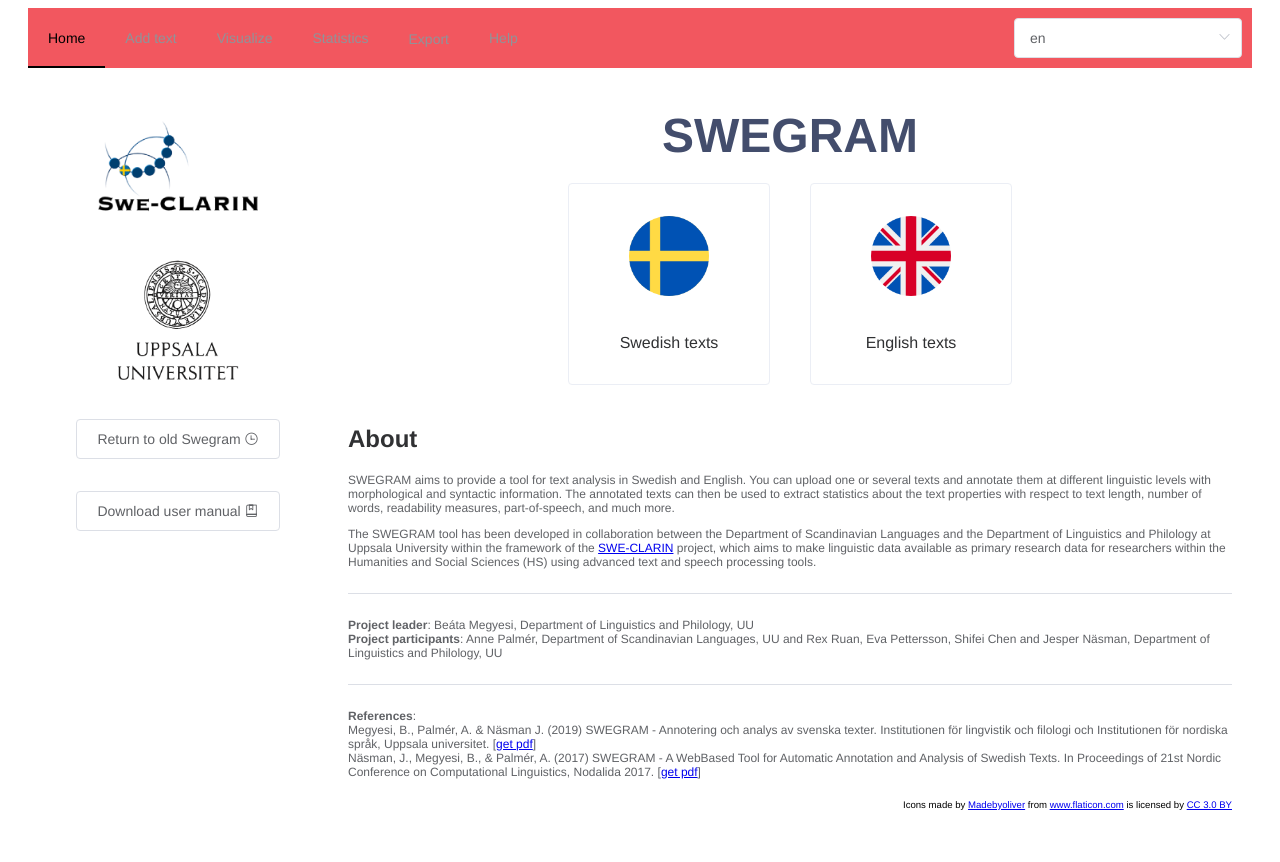
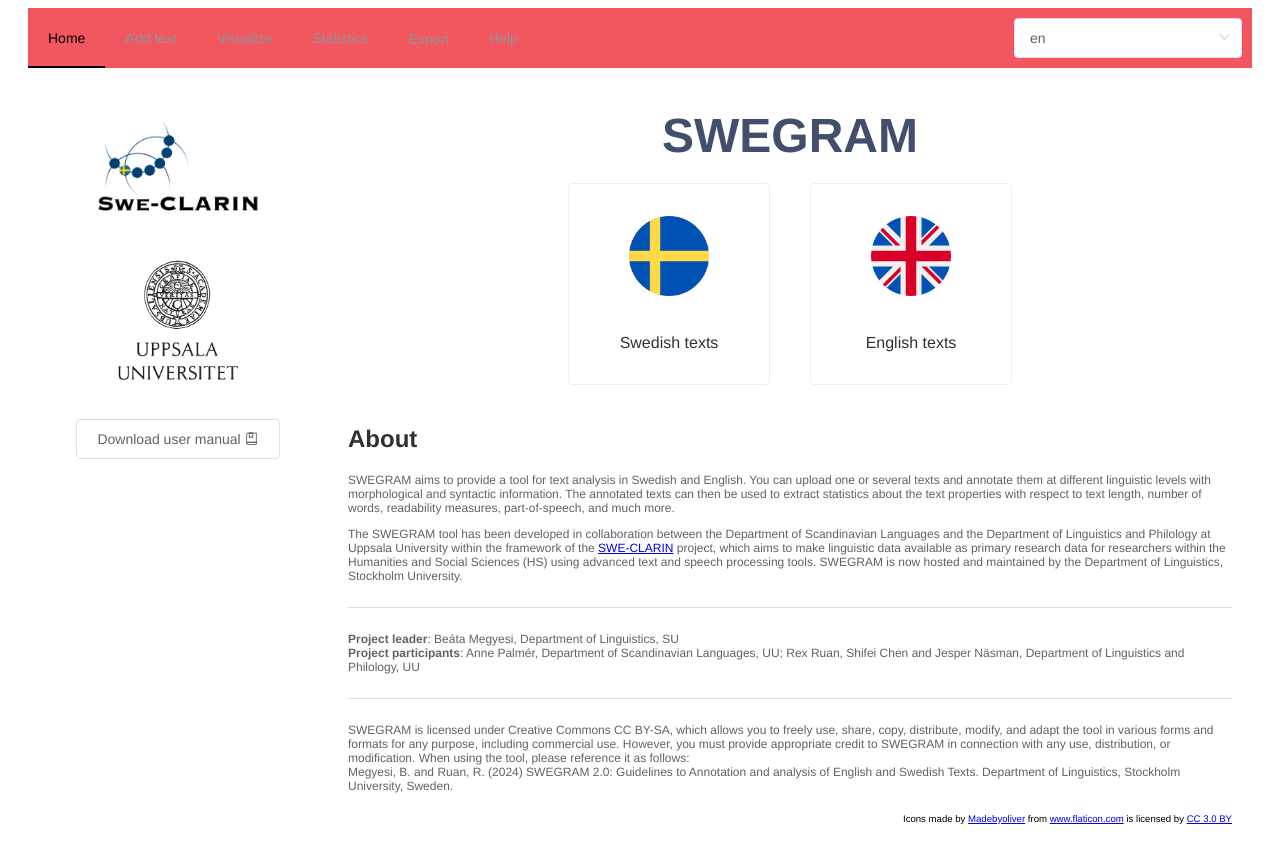
Before and after one commit to bmegyesi/swegram-v2, a Vue app in the folder frontend/: page /statistics#/en in a window 1280 px wide. Shown: the top 862 px of the page. Built offline with nearby package versions, Linux system fonts and the light colour scheme; what vue-cookies would draw is missing.

Commit message:
Update homepage reference
- Set port as 80 for nginx as default

```diff
--- a/frontend/src/components/HomePage.vue
+++ b/frontend/src/components/HomePage.vue
@@ -12,13 +12,13 @@
           height="125"
           width="125"
         >
-        <p class="link-container">
+        <!-- <p class="link-container">
           <a href="..">
             <el-button type="plain">{{ $t('homePage.legacyVersion') }}
               <i class="el-icon-time" />
             </el-button>
           </a>
-        </p>
+        </p> -->
         <p class="link-container">
           <a href="..">
             <el-button type="plain">{{ $t('homePage.downloadManual') }}
@@ -77,8 +77,14 @@
           <b>{{ $t('homePage.participant') }}</b>: {{ $t('homePage.participantContent') }}<br>
           <!-- <b>{{ $t('homePage.developer') }}</b>: {{ $t('homePage.developerContent') }}<br> -->
           <el-divider />
-          <b>{{ $t('homePage.references') }}</b>: <br>
+          {{ $t('homePage.references') }} <br>
           <i18n
+            path="homePage.reference2024"
+            :tag="false"
+          >
+            <!-- <a href="https://cl.lingfil.uu.se/~bea/publ/swegram-manual-2019.pdf">{{ $t('homePage.getPDF') }}</a> -->
+          </i18n>
+          <!-- <i18n
             path="homePage.reference2019"
             :tag="false"
           >
@@ -90,7 +96,7 @@
             :tag="false"
           >
             <a href="https://cl.lingfil.uu.se/~bea/publ/swegram-2017.pdf">{{ $t('homePage.getPDF') }}</a>
-          </i18n>
+          </i18n> -->
         </div>
       </el-main>
       <el-footer>
--- a/frontend/src/i18n/langs/en.js
+++ b/frontend/src/i18n/langs/en.js
@@ -274,13 +274,14 @@
     swegramIntro: 'SWEGRAM aims to provide a tool for text analysis in Swedish and English. You can upload one or several texts and annotate them at different linguistic levels with morphological and syntactic information. The annotated texts can then be used to extract statistics about the text properties with respect to text length, number of words, readability measures, part-of-speech, and much more.',
     svEntryText: 'Swedish texts',
     enEntryText: 'English texts',
-    purpose: 'The SWEGRAM tool has been developed in collaboration between the Department of Scandinavian Languages and the Department of Linguistics and Philology at Uppsala University within the framework of the {0} project, which aims to make linguistic data available as primary research data for researchers within the Humanities and Social Sciences (HS) using advanced text and speech processing tools.',
+    purpose: 'The SWEGRAM tool has been developed in collaboration between the Department of Scandinavian Languages and the Department of Linguistics and Philology at Uppsala University within the framework of the {0} project, which aims to make linguistic data available as primary research data for researchers within the Humanities and Social Sciences (HS) using advanced text and speech processing tools. SWEGRAM is now hosted and maintained by the Department of Linguistics, Stockholm University.',
     projectLeader: 'Project leader',
-    projectLeaderContent: 'Beáta Megyesi, Department of Linguistics and Philology, UU',
+    projectLeaderContent: 'Beáta Megyesi, Department of Linguistics, SU',
     participant: 'Project participants',
-    participantContent: 'Anne Palmér, Department of Scandinavian Languages, UU and Rex Ruan, Eva Pettersson, Shifei Chen and Jesper Näsman, Department of Linguistics and Philology, UU',
-    references: 'References',
+    participantContent: 'Anne Palmér, Department of Scandinavian Languages, UU; Rex Ruan, Shifei Chen and Jesper Näsman, Department of Linguistics and Philology, UU',
+    references: 'SWEGRAM is licensed under Creative Commons CC BY-SA, which allows you to freely use, share, copy, distribute, modify, and adapt the tool in various forms and formats for any purpose, including commercial use. However, you must provide appropriate credit to SWEGRAM in connection with any use, distribution, or modification. When using the tool, please reference it as follows:',
     getPDF: 'get pdf',
+    reference2024: 'Megyesi, B. and Ruan, R. (2024) SWEGRAM 2.0: Guidelines to Annotation and analysis of English and Swedish Texts. Department of Linguistics, Stockholm University, Sweden.',
     reference2019: 'Megyesi, B., Palmér, A. & Näsman J. (2019) SWEGRAM -  Annotering och analys av svenska texter. Institutionen för lingvistik och filologi och Institutionen för nordiska språk, Uppsala universitet. [{0}]',
     reference2017: 'Näsman, J., Megyesi, B., & Palmér, A. (2017)  SWEGRAM  - A WebBased Tool for Automatic Annotation and Analysis of Swedish Texts. In Proceedings of 21st Nordic Conference on Computational Linguistics, Nodalida 2017. [{0}]',
     iconsCredit: 'Icons made by {0} from {1} is licensed by {2}',
--- a/frontend/src/i18n/langs/sv.js
+++ b/frontend/src/i18n/langs/sv.js
@@ -273,13 +273,14 @@
     swegramIntro: 'SWEGRAM syftar till att ge möjlighet att märka upp och analysera texter på svenska och engelska. Du kan ladda upp en eller flera texter och annotera dessa på olika lingvistiska nivåer med morfologisk och syntaktisk information. Annoterade texter kan sedan användas för att få fram statistik om texterna med avseende på meningslängd, antal ord, läsbarhetsmått, ordklasstatistik med mera.',
     svEntryText: 'Svenska texter',
     enEntryText: 'Engelska texter',
-    purpose: 'Annoterings- och analysverktyget har utvecklats i samarbete mellan Institutionen för nordiska språk och Institutionen för lingvistik och filologi vid Uppsala universitet inom ramen av {0}-projektet som syftar till att tillgängliggöra språkbaserade material som primära forskningsdata för humanistisk och samhällsvetenskaplig (HS) forskning med hjälp av avancerade bearbetningsverktyg för text och tal.',
+    purpose: 'Annoterings- och analysverktyget har utvecklats i samarbete mellan Institutionen för nordiska språk och Institutionen för lingvistik och filologi vid Uppsala universitet inom ramen av {0}-projektet som syftar till att tillgängliggöra språkbaserade material som primära forskningsdata för humanistisk och samhällsvetenskaplig (HS) forskning med hjälp av avancerade bearbetningsverktyg för text och tal. SWEGRAM drivs och underhålls av Institutionen för lingvistik vid Stockholms universitet.',
     projectLeader: 'Projektledare',
-    projectLeaderContent: 'Beáta Megyesi, Institutionen för lingvistik och filologi, UU',
+    projectLeaderContent: 'Beáta Megyesi, Institutionen för lingvistik, SU',
     participant: 'Projektdeltagare',
-    participantContent: 'Anne Palmér, Institutionen för nordiska språk, UU, och Rex Ruan, Eva Petterson, Shifei Chen och Jesper Näsman, Institutionen för lingvistik och filologi, UU',
-    references: 'Referenser',
+    participantContent: 'Anne Palmér, Institutionen för nordiska språk, UU, och Rex Ruan, Shifei Chen och Jesper Näsman, Institutionen för lingvistik och filologi, UU',
+    references: 'SWEGRAM är licensierat under Creative Commons CC BY-SA, vilket tillåter dig att fritt använda, dela, kopiera, distribuera, modifiera och anpassa verktyget i olika former och format för alla ändamål, inklusive kommersiellt bruk. Du måste dock ge lämplig kredit till SWEGRAM i samband med användning, distribution eller modifiering. När du använder verktyget, vänligen referera till det på följande sätt:',
     getPDF: 'skaffa fil i form av pdf',
+    reference2024: 'Megyesi, B. and Ruan, R. (2024) SWEGRAM 2.0: Guidelines to Annotation and analysis of English and Swedish Texts. Department of Linguistics, Stockholm University, Sweden.',
     reference2019: 'Megyesi, B., Palmér, A. & Näsman J. (2019) SWEGRAM -  Annotering och analys av svenska texter. Institutionen för lingvistik och filologi och Institutionen för nordiska språk, Uppsala universitet. [{0}]',
     reference2017: 'Näsman, J., Megyesi, B., & Palmér, A. (2017)  SWEGRAM  - A WebBased Tool for Automatic Annotation and Analysis of Swedish Texts. In Proceedings of 21st Nordic Conference on Computational Linguistics, Nodalida 2017. [{0}]',
     iconsCredit: 'Icons made by {0} from {1} is licensed by {2}',
```
Also changed, not shown: 1 other file (tests, documents, lock files or other folders).
